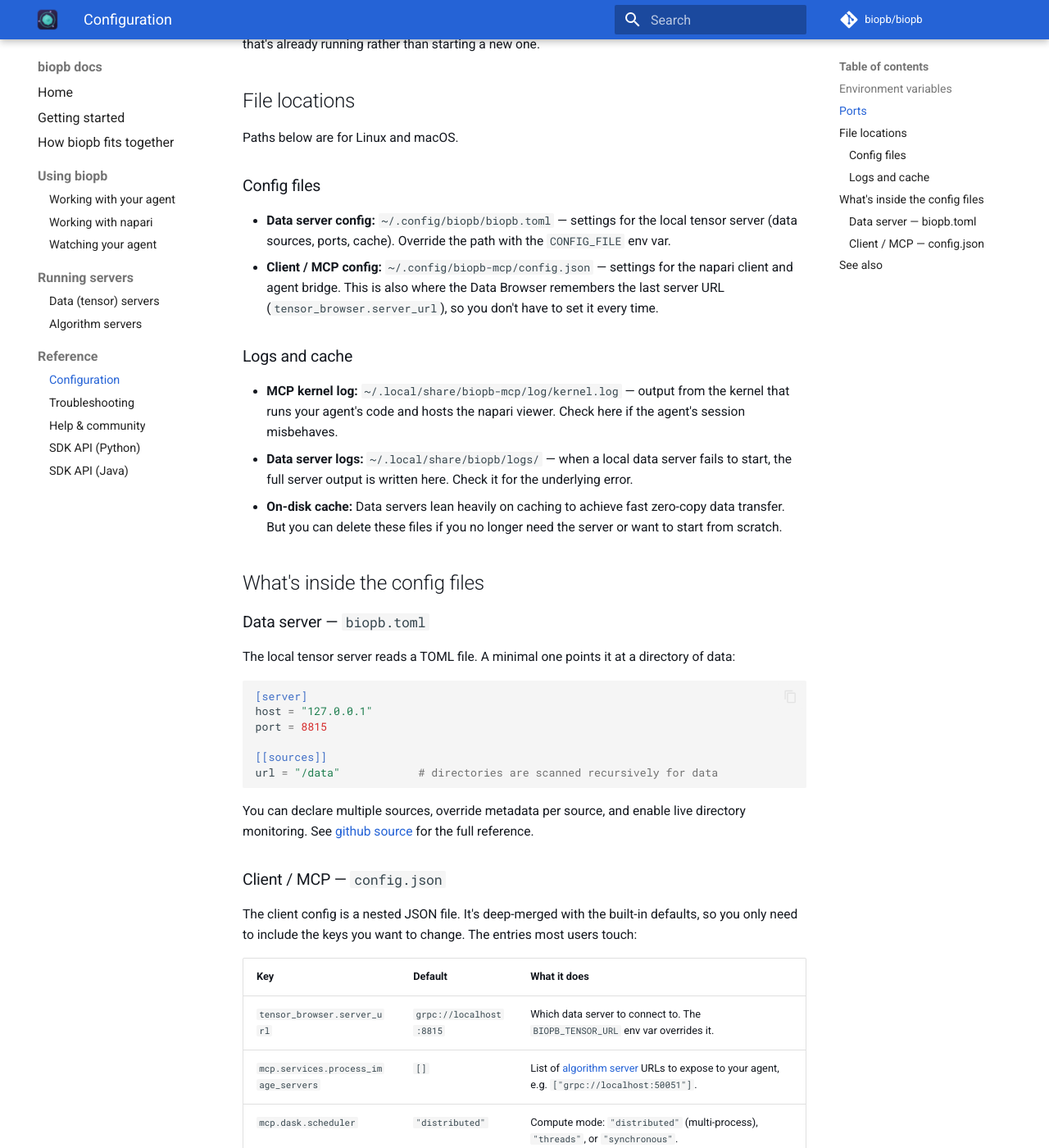
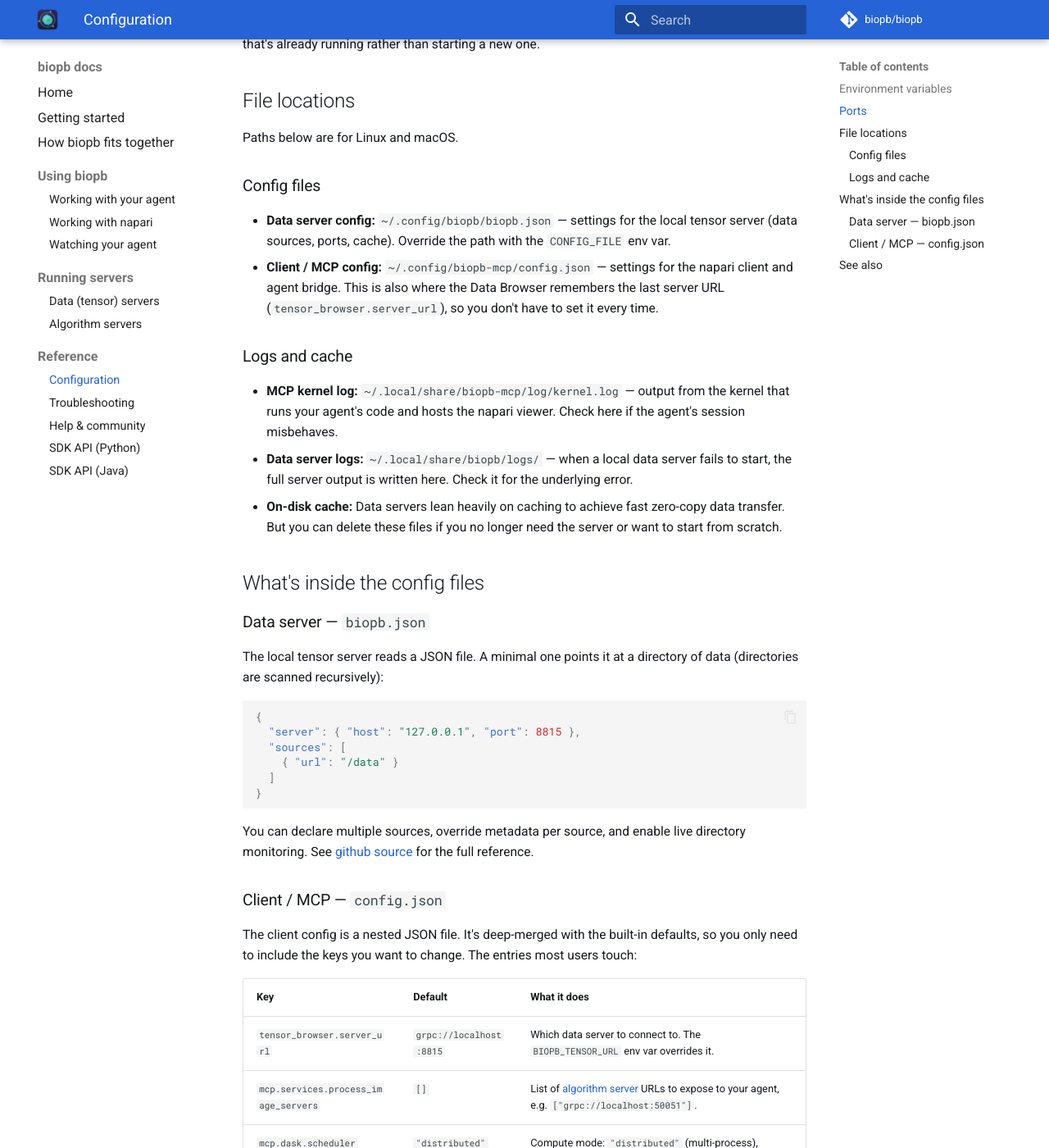
Before and after one commit to biopb/biopb-site, an MkDocs documentation site: the page built from docs/configuration.md, in a window 1280 px wide and 1400 px high, scrolled down 1066 px. Shown: the whole window at 82% size. Built offline with MkDocs 1.6.1 and Material for MkDocs 9.7.7, drawn with Linux system fonts in a browser that asks for light colours; comment, search, counter and statistics services are not loaded.

Commit message:
docs: convert tensor-server config docs from TOML to JSON
JSON is now the canonical config format (biopb/biopb#34). Update the
configuration, data-servers, and troubleshooting pages: biopb.toml ->
biopb.json, the minimal config example converted to JSON, and the
"TOML config" prose references reworded to JSON.

````diff
--- a/docs/configuration.md
+++ b/docs/configuration.md
@@ -40,7 +40,7 @@
 
 ### Config files
 
-- **Data server config:** `~/.config/biopb/biopb.toml` — settings for the local tensor
+- **Data server config:** `~/.config/biopb/biopb.json` — settings for the local tensor
   server (data sources, ports, cache). Override the path with the `CONFIG_FILE` env var.
 - **Client / MCP config:** `~/.config/biopb-mcp/config.json` — settings for the napari client
   and agent bridge. This is also where the Data Browser remembers the last server URL
@@ -58,17 +58,18 @@
 
 ## What's inside the config files
 
-### Data server — `biopb.toml`
+### Data server — `biopb.json`
 
-The local tensor server reads a TOML file. A minimal one points it at a directory of data:
+The local tensor server reads a JSON file. A minimal one points it at a directory of data
+(directories are scanned recursively):
 
-```toml
-[server]
-host = "127.0.0.1"
-port = 8815
-
-[[sources]]
-url = "/data"            # directories are scanned recursively for data
+```json
+{
+  "server": { "host": "127.0.0.1", "port": 8815 },
+  "sources": [
+    { "url": "/data" }
+  ]
+}
 ```
 
 You can declare multiple sources, override metadata per source, and enable live directory
````
Also changed, not shown: docs/data-servers.md (+2 -2 lines), docs/troubleshooting.md (+1 -1 lines).
